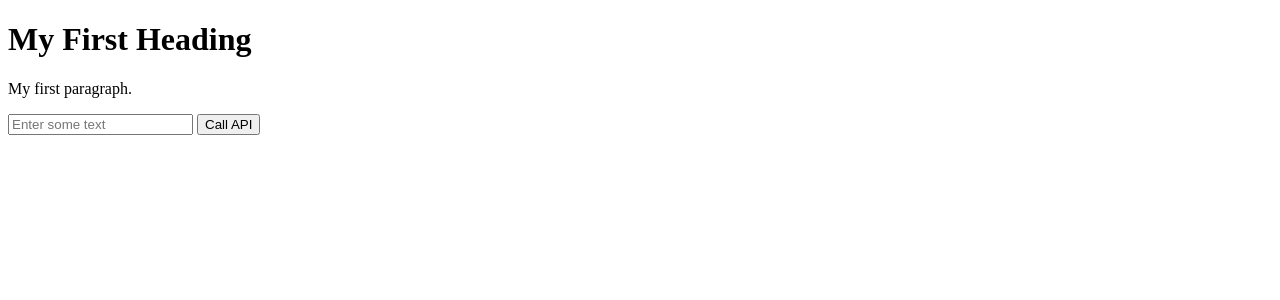
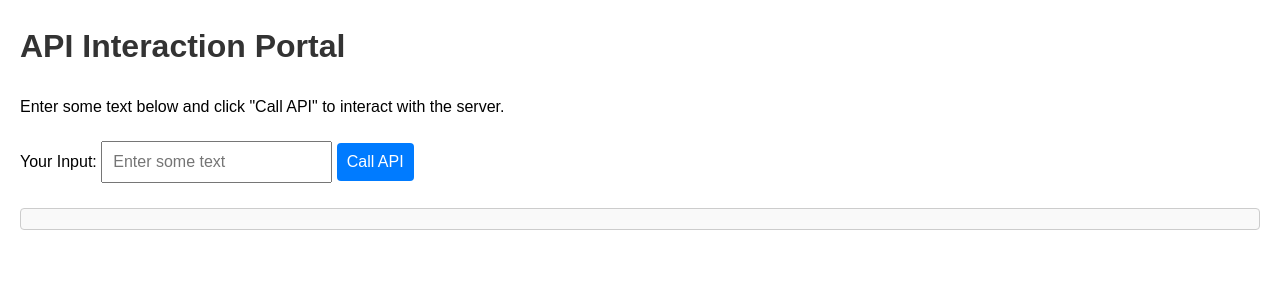
Before and after one commit to mihaiBront/CloudComputing_FinalProject, a Flask app: page / in a window 1280 px wide. Shown: the top 300 px of the page. Run offline with Flask 3, Linux system fonts and the light colour scheme.

Commit message:
frontend_index

```diff
--- a/templates/index.html
+++ b/templates/index.html
@@ -1,50 +1,104 @@
 <!DOCTYPE html>
-<html>
+<html lang="en">
+
+<head>
+    <meta charset="UTF-8">
+    <meta name="viewport" content="width=device-width, initial-scale=1.0">
+    <title>API Portal</title>
+    <style>
+        body {
+            font-family: Arial, sans-serif;
+            margin: 20px;
+            line-height: 1.6;
+        }
+
+        h1 {
+            color: #333;
+        }
+
+        input, button {
+            padding: 10px;
+            margin: 5px 0;
+            font-size: 16px;
+        }
+
+        button {
+            cursor: pointer;
+            background-color: #007BFF;
+            color: white;
+            border: none;
+            border-radius: 4px;
+            transition: background-color 0.3s;
+        }
+
+        button:hover {
+            background-color: #0056b3;
+        }
+
+        #apiResponse {
+            margin-top: 20px;
+            padding: 10px;
+            border: 1px solid #ccc;
+            border-radius: 4px;
+            background-color: #f9f9f9;
+        }
+
+        #apiResponse.error {
+            border-color: #dc3545;
+            background-color: #f8d7da;
+        }
+
+        #apiResponse.success {
+            border-color: #28a745;
+            background-color: #d4edda;
+        }
+    </style>
+</head>
 
 <body>
-    <h1>My First Heading</h1>
-    <p>My first paragraph.</p>
+    <h1>API Interaction Portal</h1>
+    <p>Enter some text below and click "Call API" to interact with the server.</p>
 
-    <input type="text" id="inputText" placeholder="Enter some text" />
+    <label for="inputText">Your Input:</label>
+    <input type="text" id="inputText" placeholder="Enter some text" aria-label="Text input for API" />
 
-    <!-- Button to trigger API call -->
     <button id="apiButton">Call API</button>
 
-    <!-- Section to display the API response -->
-    <div id="apiResponse" style="margin-top: 20px;"></div>
+    <div id="apiResponse" aria-live="polite"></div>
 
     <script>
-        // Add event listener for the button click
         document.getElementById('apiButton').addEventListener('click', async () => {
-            // Get the value from the input box
             const userInput = document.getElementById('inputText').value;
 
-            // Example API endpoint (replace with your own API URL)
+            if (!userInput.trim()) {
+                document.getElementById('apiResponse').className = 'error';
+                document.getElementById('apiResponse').innerHTML = '<strong>Error:</strong> Input cannot be empty.';
+                return;
+            }
+
             const apiUrl = '/getHelloWorld';
 
             try {
-                // Make the API call with fetch
                 const response = await fetch(apiUrl, {
-                    method: 'POST', // Use GET if the API requires it
+                    method: 'POST',
                     headers: {
                         'Content-Type': 'application/json'
                     },
-                    body: JSON.stringify({ name: userInput }) // Adjust payload structure as needed
+                    body: JSON.stringify({ name: userInput })
                 });
 
-                // Handle the response
                 if (response.ok) {
                     const data = await response.json();
-                    document.getElementById('apiResponse').innerHTML =
-                        `<strong>Response:</strong> ${data.message}`;
+                    document.getElementById('apiResponse').className = 'success';
+                    document.getElementById('apiResponse').innerHTML = `<strong>Response:</strong> ${data.message}`;
                 } else {
-                    const data = await response.json();
-                    document.getElementById('apiResponse').innerHTML =
-                        `<strong>Error:</strong> ${data.error} (${response.statusText} | ${response.statusText})`;
+                    const errorData = await response.json();
+                    document.getElementById('apiResponse').className = 'error';
+                    document.getElementById('apiResponse').innerHTML = `<strong>Error:</strong> ${errorData.error} (${response.status} - ${response.statusText})`;
                 }
             } catch (error) {
-                document.getElementById('apiResponse').innerHTML =
-                    `<strong>Error:</strong> ${error.message}`;
+                document.getElementById('apiResponse').className = 'error';
+                document.getElementById('apiResponse').innerHTML = `<strong>Error:</strong> ${error.message}`;
             }
         });
     </script>
```
